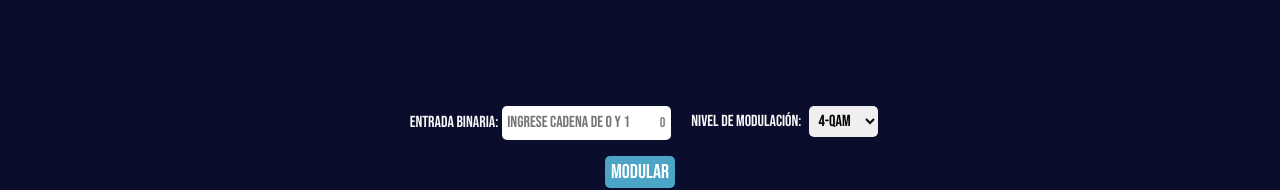
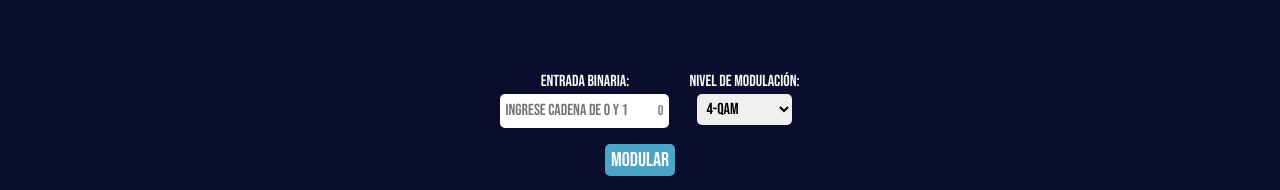
Before and after one commit to Grefing/TFL-Comunicaciones-Tomas-W., a React (Vite) app: page /qam-visualizer in a window 1280 px wide. Shown: the part 222-412 px from the top of the page. Built offline with nearby package versions, Linux system fonts and the light colour scheme.

Commit message:
Subimos el proyecto casi terminado

```diff
--- a/src/views/QAMVisualizer/QAMVisualizer.css
+++ b/src/views/QAMVisualizer/QAMVisualizer.css
@@ -16,6 +16,7 @@
     border: none;
     padding: 5px;
     border-radius: 5px;
+    font-size: 2vh;
 }
 
 .qamInput.with-counter {
@@ -33,3 +34,22 @@
     color: gray;
     pointer-events: none;
   }
+
+  .plot-container {
+    max-width: 100%;
+
+  }
+
+  @media (max-width: 768px) {
+    .plot-container {
+      width: 90%;
+      height: 300px;
+    }
+  }
+
+  @media (max-width: 480px) {
+    .plot-container {
+      width: 100%;
+      height: 250px;
+    }
+  }
--- a/src/views/QAMVisualizer/QAMVisualizer.jsx
+++ b/src/views/QAMVisualizer/QAMVisualizer.jsx
@@ -16,9 +16,8 @@ const QAMVisualizer = () => {
   let [counter, setCounter] = useState(0);
 
   const calculatePhases = (modulationLevel) => {
-    const totalCombinations = Array.from(
-      { length: modulationLevel },
-      (_, i) => i.toString(2).padStart(Math.log2(modulationLevel), "0")
+    const totalCombinations = Array.from({ length: modulationLevel }, (_, i) =>
+      i.toString(2).padStart(Math.log2(modulationLevel), "0")
     );
 
     const phases = [];
@@ -62,8 +61,12 @@ const QAMVisualizer = () => {
   const generateQAMConstellation = (modulationLevel) => {
     const phases = calculatePhases(modulationLevel);
     return phases.map((p) => ({
-      x: p.amplitude * Math.cos((p.phase * Math.PI) / 180),
-      y: p.amplitude * Math.sin((p.phase * Math.PI) / 180),
+      x: parseFloat(
+        (p.amplitude * Math.cos((p.phase * Math.PI) / 180)).toFixed(6)
+      ),
+      y: parseFloat(
+        (p.amplitude * Math.sin((p.phase * Math.PI) / 180)).toFixed(6)
+      ),
       phase: p.phase,
       symbol: p.symbol,
     }));
@@ -162,9 +165,9 @@ const QAMVisualizer = () => {
     <section className="mainSection d-flex justify-content-center">
       <div className="text-light align-self-center my-3">
         <div className="d-flex justify-content-center">
-          <div className="mx-3 d-flex">
+          <div className="mx-3 d-flex flex-column">
             <label className="align-self-center">Entrada Binaria:</label>
-            <div className="position-relative">
+            <div className="position-relative align-self-center">
               <input
                 className="qamInput with-counter mx-1"
                 type="text"
@@ -175,10 +178,10 @@ const QAMVisualizer = () => {
               <h5 className="counter-inside-input">{counter}</h5>
             </div>
           </div>
-          <div>
+          <div className="d-flex flex-column">
             <label>Nivel de Modulación:</label>
             <select
-              className="mx-2 qamInput"
+              className="mx-2 qamInput with-counter"
               value={modulationLevel}
               onChange={(e) => setModulationLevel(Number(e.target.value))}
             >
@@ -195,8 +198,9 @@ const QAMVisualizer = () => {
             Modular
           </button>
         </div>
-        <div className="mt-4">
+        <div className="mt-4 mx-1 d-flex justify-content-center">
           <Plot
+          className="plot-container"
             data={plotData}
             layout={{
               title: "Onda Modulada QAM",
@@ -208,8 +212,9 @@ const QAMVisualizer = () => {
             }}
           />
         </div>
-        <div className="mt-4 mb-4">
+        <div className="mt-4 mx-1 mb-4 d-flex justify-content-center">
           <Plot
+            className="plot-container"
             data={[
               {
                 x: constellationData.map((p) => p.x),
@@ -219,6 +224,10 @@ const QAMVisualizer = () => {
                 text: constellationData.map((p) => p.symbol),
                 textposition: "top center",
                 marker: { size: 10, color: "red" },
+                hovertext: constellationData.map(
+                  (p) => `Coordenadas: (${p.x.toFixed(2)}, ${p.y.toFixed(2)})<br>Fase: ${p.phase}°`
+                ),
+                hoverinfo: "text",
               },
             ]}
             layout={{
```
Lines whose indentation alone changed are shown as unchanged.
